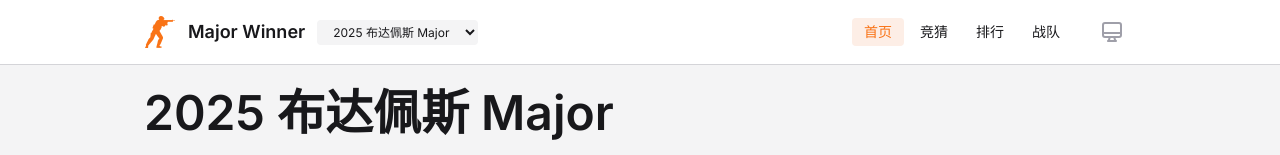
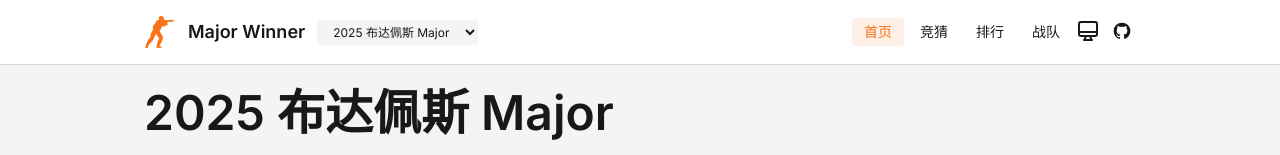
Before and after one commit to vikiboss/major-winner, a Next.js app: page / in a window 1280 px wide. Shown: the top 155 px of the page. Built offline with nearby package versions, Linux system fonts and the light colour scheme.

Commit message:
chore: 优化布局

```diff
--- a/components/Header.tsx
+++ b/components/Header.tsx
@@ -18,12 +18,12 @@ export function Header() {
 
   return (
     <header className="bg-surface-0 border-border sticky top-0 z-50 border-b">
-      <div className="mx-auto max-w-5xl px-4">
-        <div className="flex h-16 items-center justify-between gap-2 sm:gap-4">
+      <div className="mx-auto max-w-5xl px-2 sm:px-4">
+        <div className="flex h-12 items-center justify-between sm:h-16">
           {/* Logo and Event Selector */}
           <Link
             href="/"
-            className="flex cursor-pointer items-center gap-2 hover:opacity-80 sm:gap-3"
+            className="flex cursor-pointer items-center gap-2 hover:opacity-60 sm:gap-3"
           >
             <Image
               src="/icon.png"
@@ -49,10 +49,10 @@ export function Header() {
                 <Link
                   key={item.href}
                   href={item.href}
-                  className={`rounded px-1 py-0.5 text-xs font-medium transition-colors sm:px-3 sm:py-1 sm:text-sm ${
+                  className={`rounded px-1 py-0.5 text-xs font-medium transition-all sm:px-3 sm:py-1 sm:text-sm ${
                     isActive
                       ? 'bg-primary-500/10 text-primary-400'
-                      : 'text-secondary hover:bg-surface-2 hover-text-primary'
+                      : 'text-secondary hover:opacity-60'
                   }`}
                 >
                   {item.label}
@@ -61,9 +61,33 @@ export function Header() {
             })}
           </nav>
 
-          {/* Theme toggle */}
-          <div className="shrink-0">
-            <ThemeToggle />
+          <div className="flex items-center gap-0 sm:gap-1">
+            {/* Theme toggle */}
+            <div className="shrink-0">
+              <ThemeToggle />
+            </div>
+            <div className="shrink-0">
+              <div className="inline-flex shrink-0 items-center p-1 transition-all hover:opacity-60">
+                <a
+                  href="https://github.com/vikiboss/major-winner"
+                  target="_blank"
+                  className="size-5"
+                  rel="noopener noreferrer"
+                >
+                  <svg
+                    xmlns="http://www.w3.org/2000/svg"
+                    width="20"
+                    height="20"
+                    viewBox="0 0 24 24"
+                  >
+                    <path
+                      fill="currentColor"
+                      d="M12 2A10 10 0 0 0 2 12c0 4.42 2.87 8.17 6.84 9.5c.5.08.66-.23.66-.5v-1.69c-2.77.6-3.36-1.34-3.36-1.34c-.46-1.16-1.11-1.47-1.11-1.47c-.91-.62.07-.6.07-.6c1 .07 1.53 1.03 1.53 1.03c.87 1.52 2.34 1.07 2.91.83c.09-.65.35-1.09.63-1.34c-2.22-.25-4.55-1.11-4.55-4.92c0-1.11.38-2 1.03-2.71c-.1-.25-.45-1.29.1-2.64c0 0 .84-.27 2.75 1.02c.79-.22 1.65-.33 2.5-.33s1.71.11 2.5.33c1.91-1.29 2.75-1.02 2.75-1.02c.55 1.35.2 2.39.1 2.64c.65.71 1.03 1.6 1.03 2.71c0 3.82-2.34 4.66-4.57 4.91c.36.31.69.92.69 1.85V21c0 .27.16.59.67.5C19.14 20.16 22 16.42 22 12A10 10 0 0 0 12 2"
+                    />
+                  </svg>
+                </a>
+              </div>
+            </div>
           </div>
         </div>
       </div>
--- a/components/ThemeToggle.tsx
+++ b/components/ThemeToggle.tsx
@@ -73,7 +73,7 @@ export function ThemeToggle() {
   return (
     <button
       onClick={cycleTheme}
-      className="p-3 text-zinc-400 transition-colors hover:text-zinc-900 active:scale-95 dark:hover:text-white"
+      className="p-1 active:scale-95 hover:opacity-60 cursor-pointer transition-all"
       title={`当前: ${getLabel()}`}
       aria-label={`切换主题 (当前: ${getLabel()})`}
     >
```
